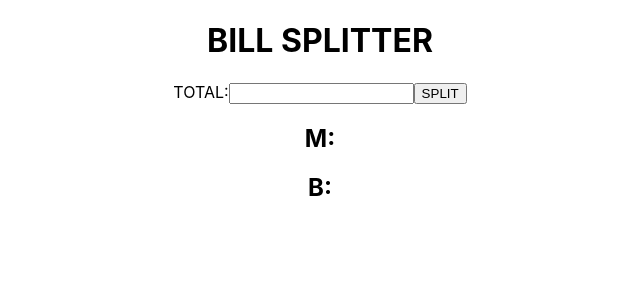
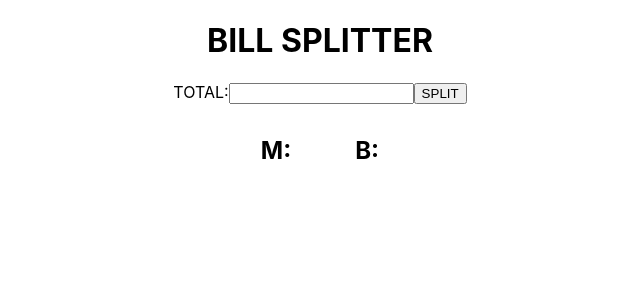
Before and after one commit to mariagus/bill-splitter, a React (Create React App) app: page / in a window 1280 px wide. Shown: the top 300 px of the page, without its empty margins (320-960 px from the left). Built offline with nearby package versions, Linux system fonts and the light colour scheme.

Commit message:
remove logo

```diff
--- a/src/App.css
+++ b/src/App.css
@@ -2,37 +2,8 @@
   text-align: center;
 }
 
-.App-logo {
-  height: 40vmin;
-  pointer-events: none;
+.result {
+  display: flex;
+  flex-direction: row;
+  justify-content: center;
 }
-
-@media (prefers-reduced-motion: no-preference) {
-  .App-logo {
-    animation: App-logo-spin infinite 20s linear;
-  }
-}
-
-.App-header {
-  background-color: #282c34;
-  min-height: 100vh;
-  display: flex;
-  flex-direction: column;
-  align-items: center;
-  justify-content: center;
-  font-size: calc(10px + 2vmin);
-  color: white;
-}
-
-.App-link {
-  color: #61dafb;
-}
-
-@keyframes App-logo-spin {
-  from {
-    transform: rotate(0deg);
-  }
-  to {
-    transform: rotate(360deg);
-  }
-}
--- a/src/App.js
+++ b/src/App.js
@@ -21,8 +21,8 @@ function App() {
         <button onClick={(e) => handleSplit(e)}>SPLIT</button>
       </form>
       <div className="result">
-        <h2>M: {resultM}</h2>
-        <h2>B: {resultB}</h2>
+        <h2 style={{ margin: "2rem" }}>M: {resultM}</h2>
+        <h2 style={{ margin: "2rem" }}>B: {resultB}</h2>
       </div>
     </div>
   );
```
Also changed, not shown: src/logo.svg (deleted).
